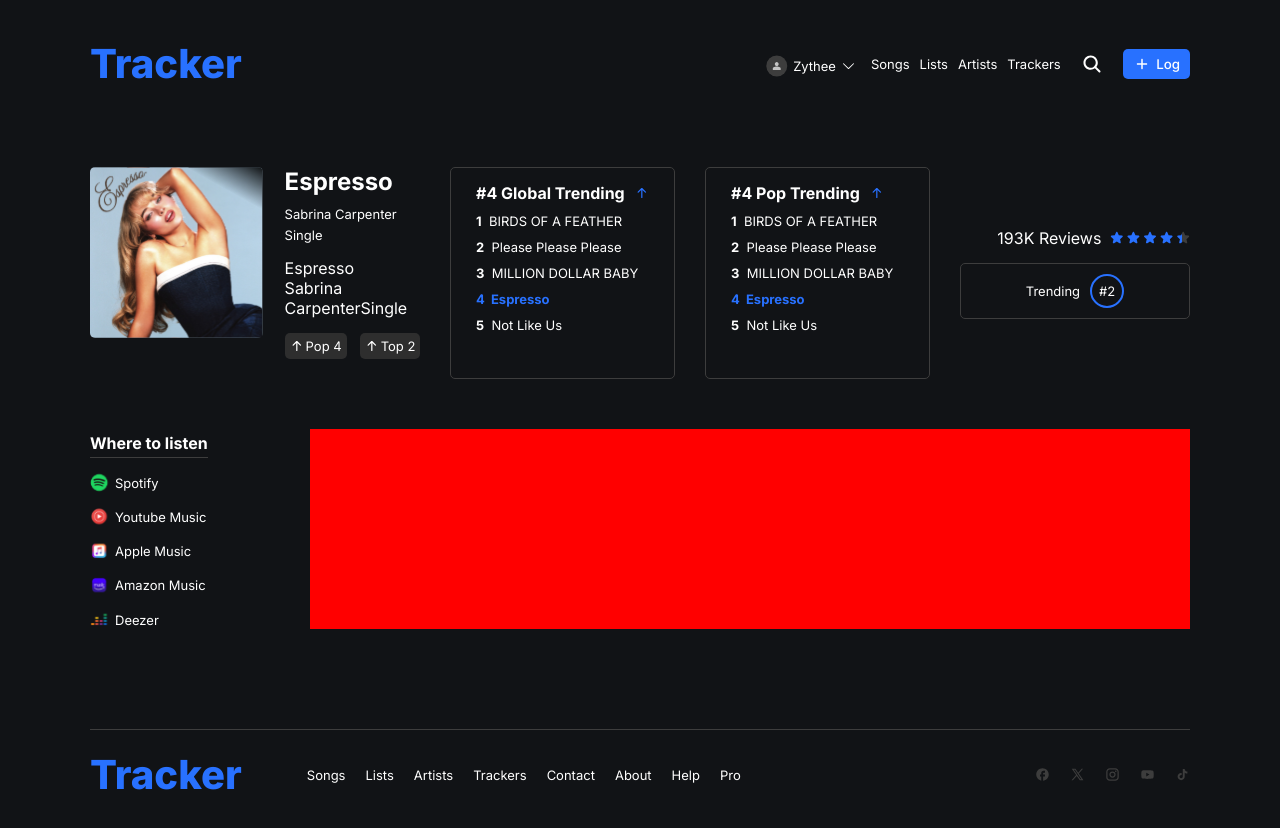
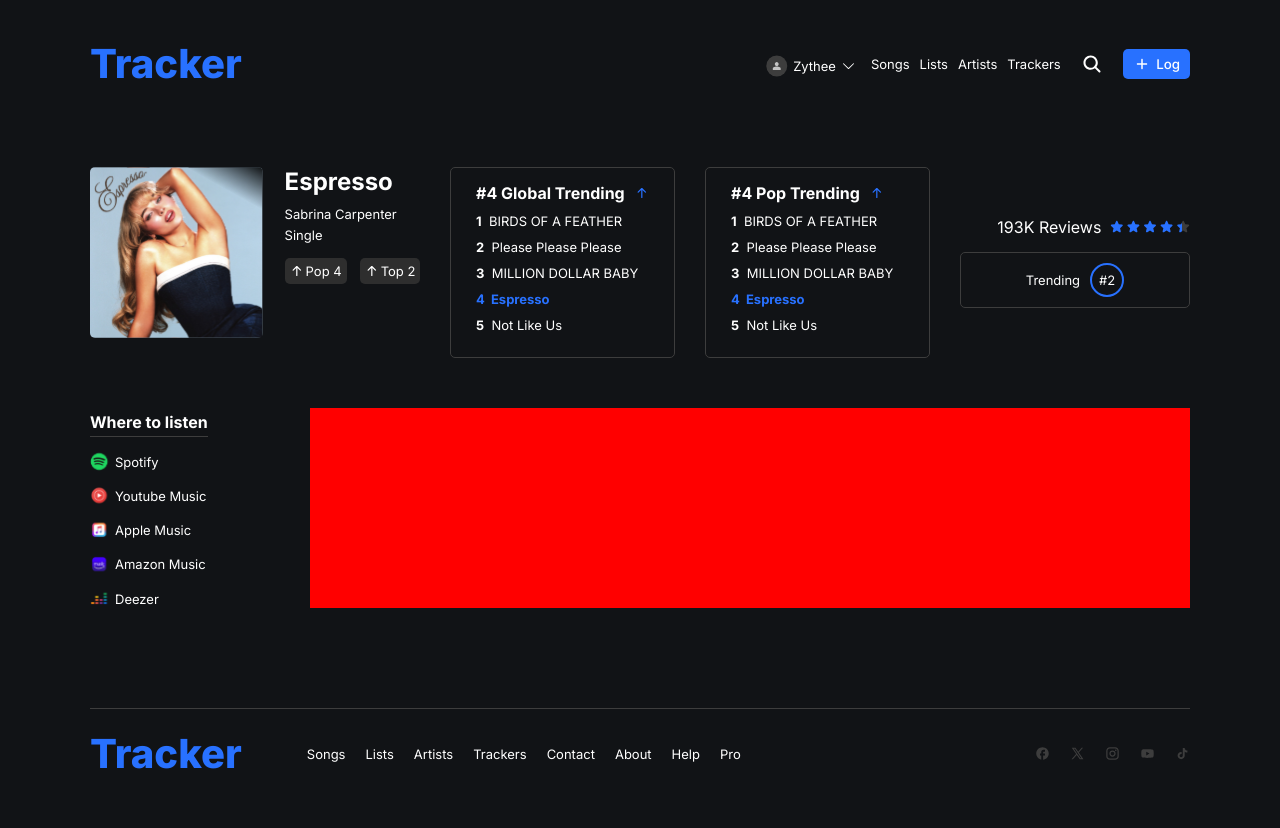
Before and after one commit to Samuel-Duque/Tracker, a React (Vite) app: page /track in a window 1280 px wide. Shown: the top 828 px of the page. Built offline with nearby package versions, Linux system fonts and the light colour scheme.

Commit message:
duple code on HeroTrackInfo

```diff
--- a/src/components/TrackProfileHeroSection/HeroTrackInfo/HeroTrackInfo.jsx
+++ b/src/components/TrackProfileHeroSection/HeroTrackInfo/HeroTrackInfo.jsx
@@ -19,7 +19,7 @@ const HeroTrackInfo = ({ Track }) => {
           return (
             <>
               {tagValue <= 5 && (
-                <div>
+                <div key={index}>
                   <span key={index} className={style.Tags}>
                     <img src={upArrow} />
                     {tagName} {tagValue}
--- a/src/components/TrackProfileHeroSection/HeroTrackInfo/HeroTrackInfo.module.css
+++ b/src/components/TrackProfileHeroSection/HeroTrackInfo/HeroTrackInfo.module.css
@@ -1,3 +1,19 @@
+.HeroTrackContentTrackInfoWrap {
+  display: flex;
+  flex-direction: column;
+  gap: 10px;
+}
+.TrackName {
+  font-size: 24px;
+  font-weight: 700;
+}
+.HeroTrackContentTrackInfoSub {
+  display: flex;
+  font-size: 13px;
+  flex-direction: column;
+  justify-content: center;
+  gap: 5px;
+}
 .HeroTrackContentTrackInfoTags {
   display: flex;
   flex-direction: row;
--- a/src/pages/TrackProfile/TrackProfile.jsx
+++ b/src/pages/TrackProfile/TrackProfile.jsx
@@ -42,16 +42,6 @@ const TrackProfile = () => {
               <img src={Track.img} alt="Track Image" />
             </div>
             <div className={style.HeroTrackContentTrackInfo}>
-              {/* Nome da track, artista e tipo - INICIO */}
-              <div className={style.HeroTrackContentTrackInfoWrap}>
-                <span className={style.TrackName}>{Track.name}</span>
-                <div className={style.HeroTrackContentTrackInfoSub}>
-                  <span className={style.TrackArtist}>{Track.artist}</span>
-                  <span className={style.TrackType}>{Track.type}</span>
-                </div>
-              </div>
-              {/* Nome da track, artista e tipo - FIM */}
-              {/* Sessão de tags, map verifica se a música está em algum trending */}
               <HeroTrackInfo Track={Track} />
             </div>
           </div>
```
